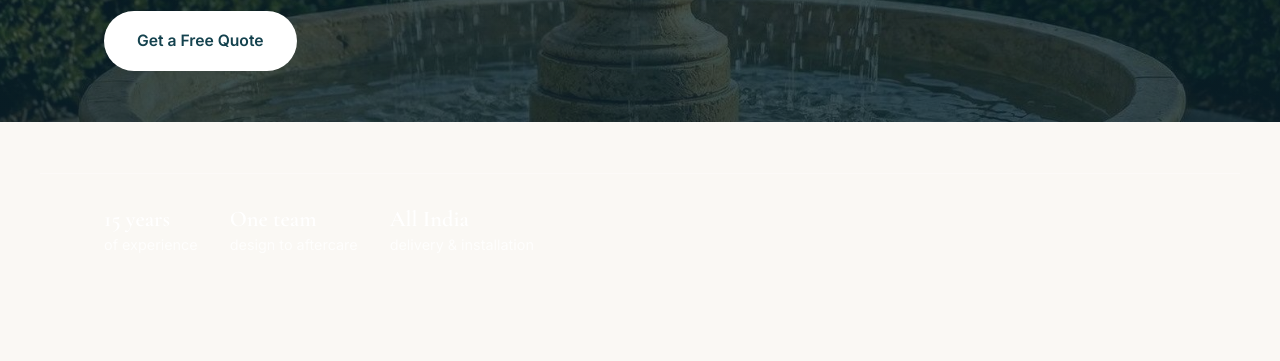
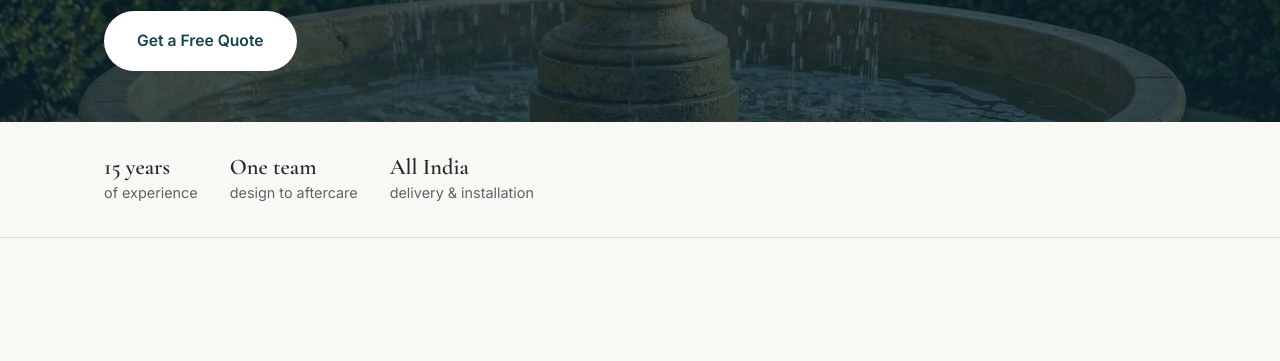
Before and after one commit to gangesh8800/fountain, a plain HTML site: page index.html in a window 1280 px wide. Shown: the part 598-959 px from the top of the page. Drawn offline with nearby package versions, Linux system fonts and the light colour scheme.

Commit message:
Stats strip below hero

```diff
--- a/css/layout.css
+++ b/css/layout.css
@@ -133,8 +133,9 @@ body.home .site-header.scrolled .nav-toggle img { filter: none; }
 .hero p.lede { color: rgba(255, 255, 255, 0.88); max-width: 520px; margin: var(--gap-sm) 0 0; font-size: 1.05rem; }
 .hero-actions { display: flex; gap: var(--gap-sm); flex-wrap: wrap; justify-content: flex-start; margin-top: var(--gap-md); }
 .hero-actions .btn { flex: none; }
-/* Stats: hidden on phones, small version on laptops only */
+/* Stats: hidden on phones, small strip below the hero on laptops only */
 .hero-stats { display: none; }
+.hero-stats-strip { display: none; }
 
 /* Image band — one full-width photo with a single line over it */
 .image-band { position: relative; padding: 0; overflow: hidden; background: var(--deep-teal); }
@@ -285,17 +286,20 @@ body.home .site-header.scrolled .nav-toggle img { filter: none; }
 
 /* --- Desktops --- */
 @media (min-width: 1100px) {
-  /* Laptop: hero about 90vh; stats show as a small row */
+  /* Laptop: hero about 90vh; stats as a small light strip below the hero */
   .hero, .hero-inner { min-height: 90vh; }
+  .hero-stats-strip {
+    display: block; background: var(--bg);
+    border-bottom: 1px solid var(--line);
+    padding: var(--gap-md) 0;
+  }
   .hero-stats {
     display: flex; flex-wrap: wrap; gap: 4px var(--gap-md);
-    margin-top: var(--gap-lg); padding-top: var(--gap-md);
-    border-top: 1px solid rgba(255, 255, 255, 0.3);
   }
-  .hero-stats span { font-size: 0.9rem; color: rgba(255, 255, 255, 0.8); }
+  .hero-stats span { font-size: 0.9rem; color: var(--muted); }
   .hero-stats b {
     display: block; font-family: var(--font-heading); font-size: 1.4rem;
-    font-weight: 600; color: #fff; line-height: 1.2;
+    font-weight: 600; color: var(--ink); line-height: 1.2;
   }
   .proj-grid { grid-template-columns: repeat(3, 1fr); }
   .steps { grid-template-columns: repeat(4, 1fr); }
```
